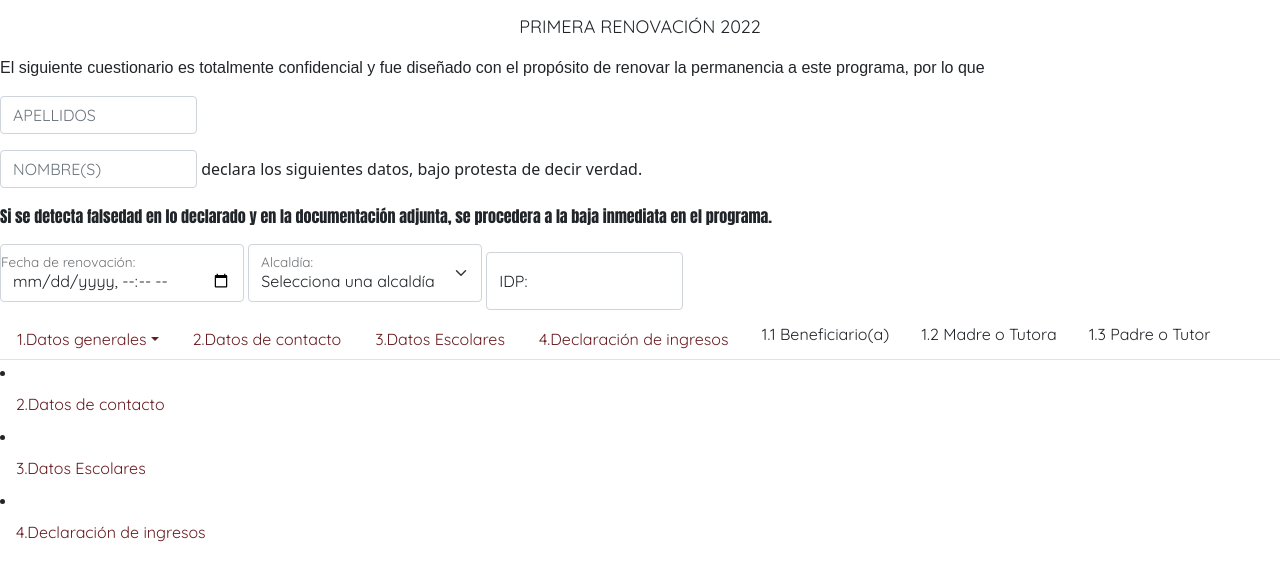
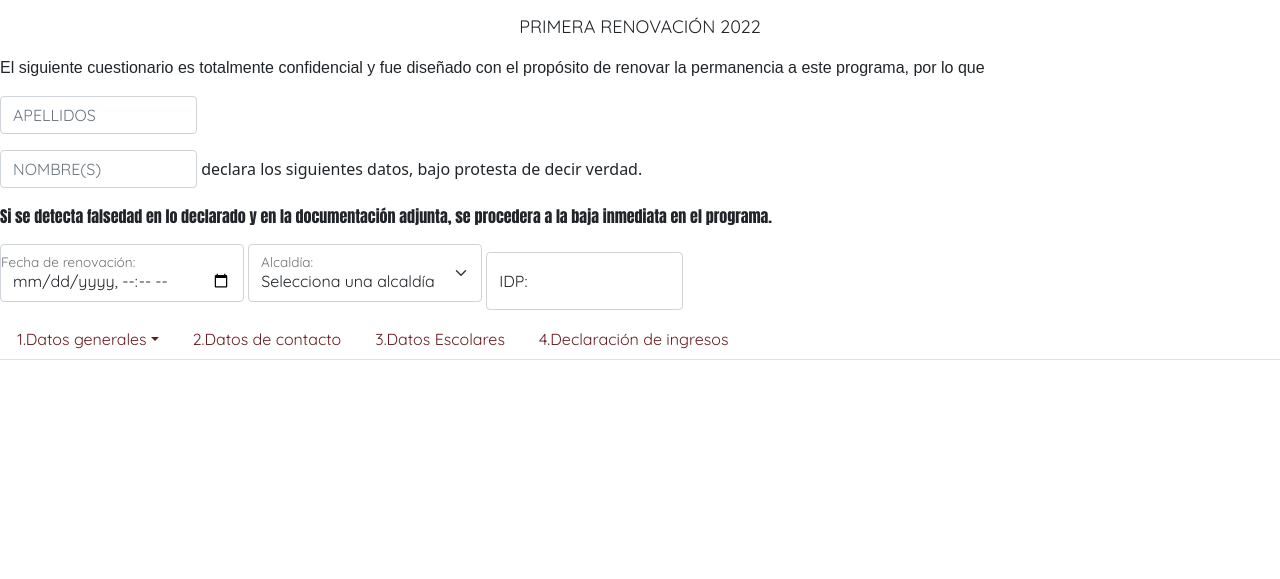
Before and after one commit to DeathpainM/midifmovil, a website: page leona/pages/renovacion.html in a window 1280 px wide. Shown: the part 117-696 px from the top of the page. Drawn offline with nearby package versions, Linux system fonts and the light colour scheme.

Commit message:
Update renovacion.html

```diff
--- a/leona/pages/renovacion.html
+++ b/leona/pages/renovacion.html
@@ -99,19 +99,6 @@
         <li class="nav-item">
           <a class="nav-link" href="../pages/submenus/DeclaracionIngresos.html" style="color: #691c20;">4.Declaración de ingresos</a>
 
-            <li><a class="dropdown-item" href="/pages/submenus/Beneficiario.html">1.1 Beneficiario(a)</a></li>
-            <li><a class="dropdown-item" href="/pages/submenus/MoT.html">1.2 Madre o Tutora</a></li>
-            <li><a class="dropdown-item" href="/pages/submenus/PoT.html">1.3 Padre o Tutor</a></li>
-          </ul>
-        </li>
-        <li class="nav-item">
-            <a class="nav-link" href="/pages/submenus/DatosContacto.html" style="color: #691c20;">2.Datos de contacto</a>
-          </li>
-        <li class="nav-item active">
-          <a class="nav-link" href="/pages/submenus/DatosEscolares.html" style="color: #691c20;">3.Datos Escolares</a>
-        </li>
-        <li class="nav-item">
-          <a class="nav-link" href="/pages/submenus/DeclaracionIngresos.html" style="color: #691c20;">4.Declaración de ingresos</a>
 
         </li>
       </ul>
```
